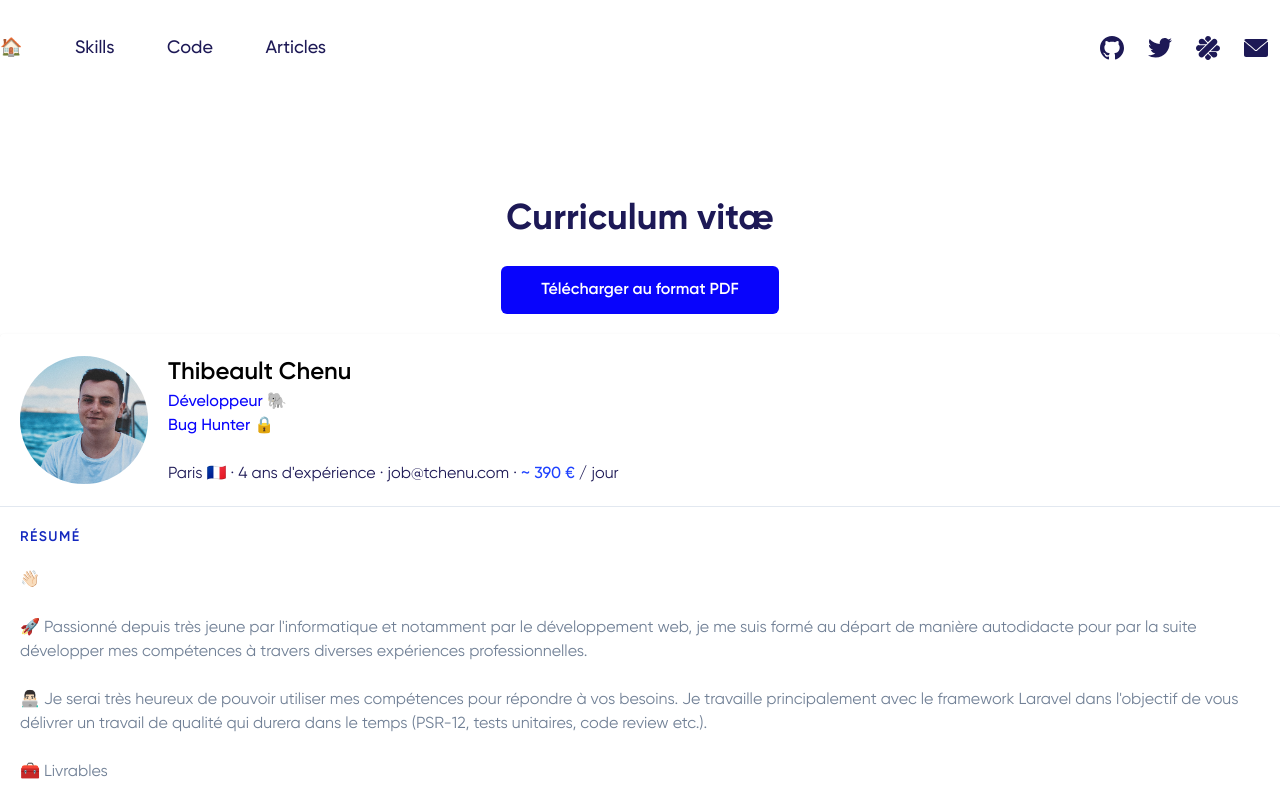
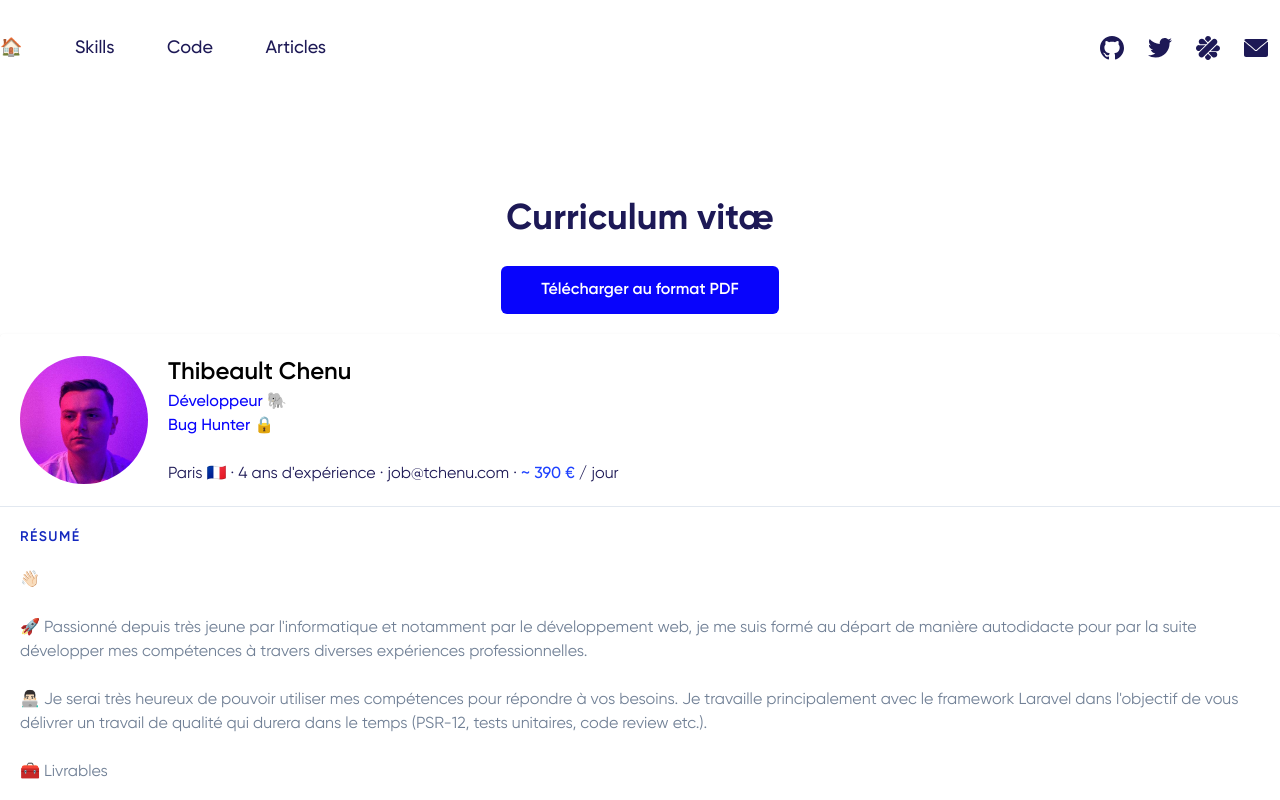
Before and after one commit to tchenu/portfolio, a Nuxt app: page /cv in a window 1280 px wide. Shown: the top 800 px of the page. Built offline with nearby package versions, Linux system fonts and the light colour scheme.

Commit message:
:sparkles: Introducing new PP

```diff
--- a/components/cv/CvMe.vue
+++ b/components/cv/CvMe.vue
@@ -2,7 +2,7 @@
   <div class="p-5 border-b border-grey-100">
     <div class="container flex items-center">
       <div class="h-32 w-32 md:h-32 md:w-32">
-        <img class="object-cover rounded-full" src="~/assets/images/pp.png" />
+        <img class="object-cover rounded-full" src="~/assets/images/pp.jpeg" />
       </div>
       <div class="ml-5">
         <h1 class="text-2xl font-semibold">Thibeault Chenu</h1>
```
Also changed, not shown: assets/images/pp.jpeg (added).
